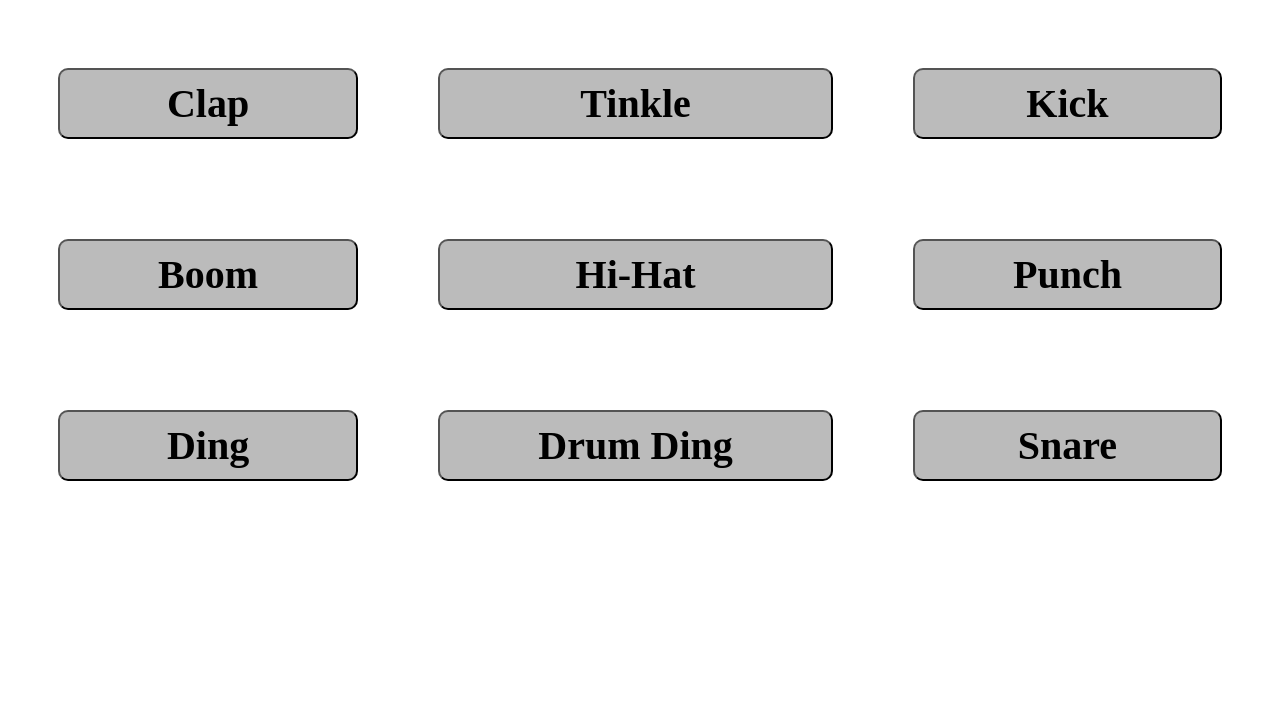
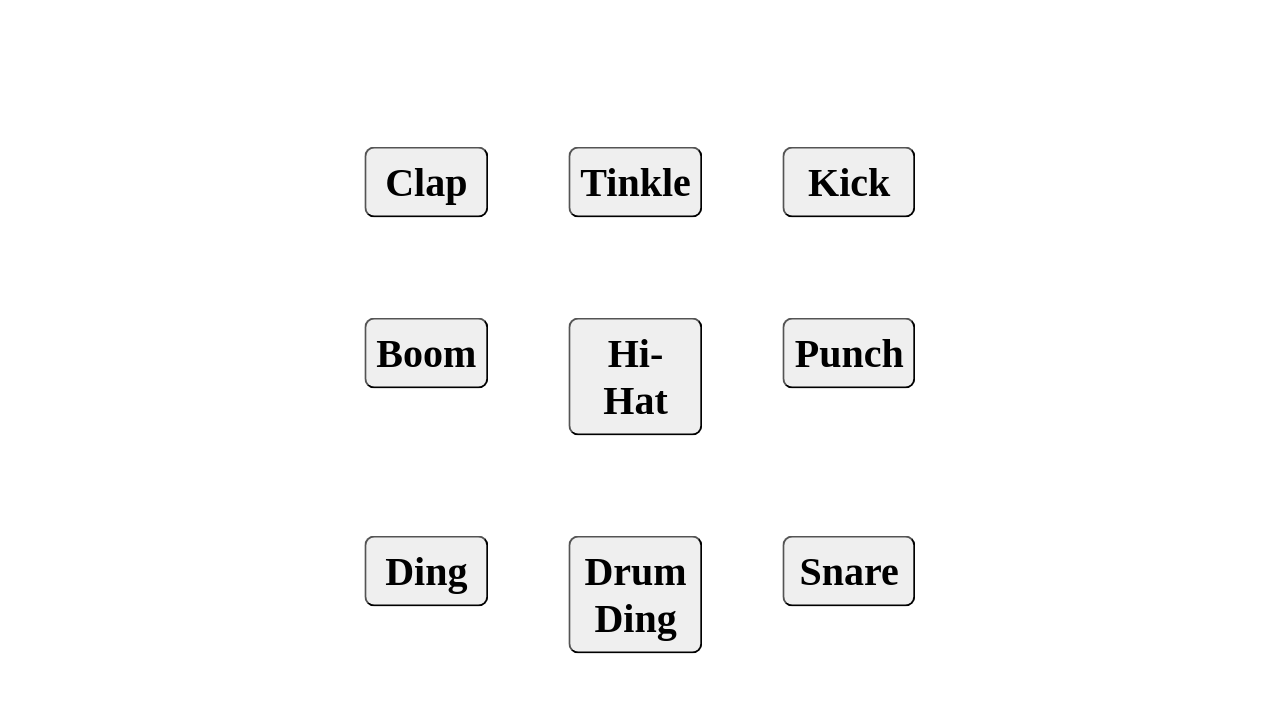
Before and after one commit to nikhil-RGB/DS-Community-Recruitment, a plain HTML site: page index.html in a window 1280 px wide. Drawn offline with Linux system fonts and the light colour scheme.

Commit message:
Wrap grid in div and ceter it

```diff
--- a/index.html
+++ b/index.html
@@ -7,6 +7,7 @@
 
 <body>
 
+    <div class="grid-MAIN">
         <div class="grid-container">
             <div class="grid-item"><button id="CLAP">Clap</button></div>
             <div class="grid-item"><button id="TINKLE">Tinkle</button></div>
@@ -18,6 +19,7 @@
             <div class="grid-item"><button id="DRUM DING">Drum Ding</button></div>
             <div class="grid-item"><button id="SNARE">Snare</button></div>
         </div>
+    </div>
 
 </body>
 
--- a/styles.css
+++ b/styles.css
@@ -1,5 +1,13 @@
 * {
     box-sizing: border-box
+}
+
+.grid-MAIN {
+    position: absolute;
+    left: 50%;
+    top: 50%;
+    transform: translate(-50%, -50%);
+    padding: 10px;
 }
 
 body {
@@ -33,7 +41,6 @@ button {
     font-size: 40px;
     transition: all 0.2s ease-in-out;
     border-radius: 10px;
-    background-color: #bbb;
     display: block;
     margin: 10px 0;
     padding: 10px;
```
Lines whose indentation alone changed are shown as unchanged.
